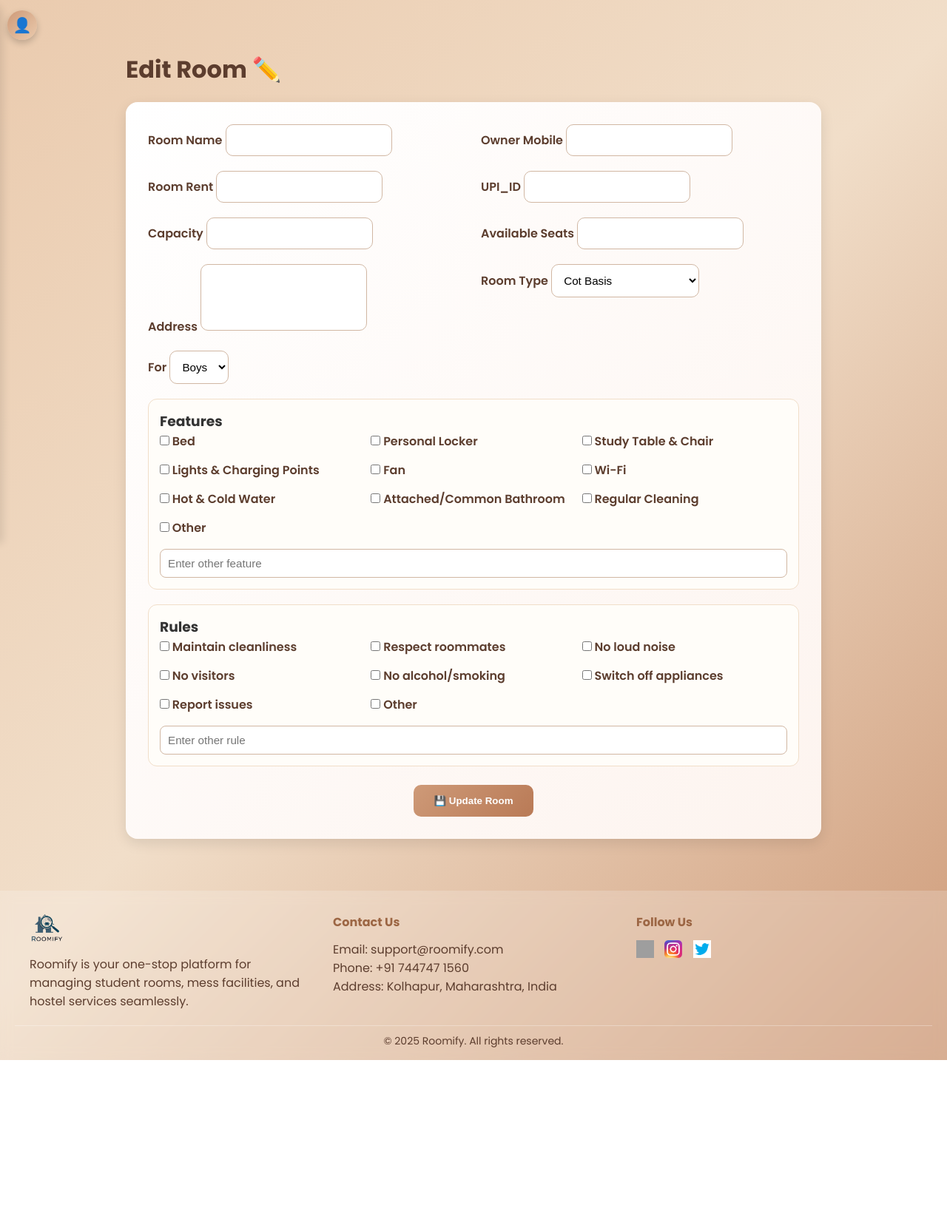
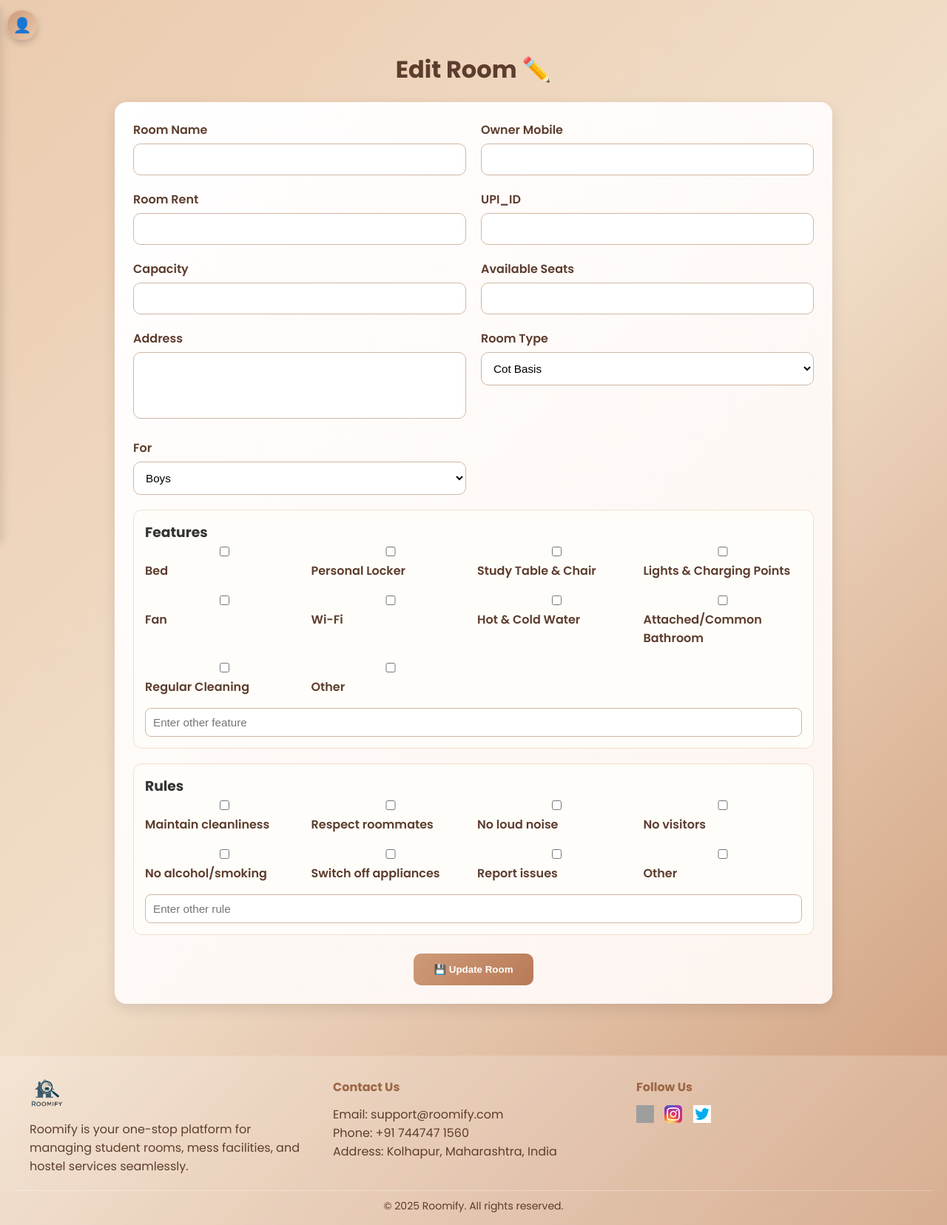
Before and after one commit to pranavp1560/Roomify_2.0, a Flask app: template templates/edit_room.html in a window 1280 px wide. Shown: the part 66-1722 px from the top of the page at 74% size. Before the commit the page ends 1499 px from the top, so only its background shows below. Run offline with Flask 3, Linux system fonts and the light colour scheme; the template is opened without the code that fills it, so the values that code supplies are empty; parts of the project's set-up code (start-up, migrations or seed data) failed here and were passed over; grey boxes are pictures that could not be loaded.

Commit message:
Refactor edit_room.html for improved layout and styles

```diff
--- a/templates/edit_room.html
+++ b/templates/edit_room.html
@@ -6,41 +6,55 @@
   .profile-page {
   max-width: 1000px;
   margin: 0 auto;
-    padding: 30px;
+  padding: 30px 15px;
 }
 
 .profile-header h1 {
   color: #5c3d2e;
   font-size: 2rem;
   margin-bottom: 20px;
+  text-align: center;
 }
 
 .profile-card {
   background: linear-gradient(135deg, #fff, #fdf4ef);
   border-radius: 16px;
-    padding: 30px;
+  padding: 25px;
   box-shadow: 0 6px 18px rgba(0,0,0,0.1);
-    text-align: left;
 }
 
+/* =========================
+   GRID SYSTEM
+========================= */
 .form-grid {
   display: grid;
   grid-template-columns: 1fr 1fr;
   gap: 20px;
 }
 
+/* Make full width for textarea */
+.form-group textarea {
+  width: 100%;
+}
+
+/* =========================
+   INPUT STYLING
+========================= */
 label {
   font-weight: 600;
   color: #5c3d2e;
   margin-bottom: 6px;
+  display: block;
 }
 
 input, select, textarea {
+  width: 100%;
   padding: 12px;
   border: 1px solid #d1b7a3;
   border-radius: 10px;
   background: #fff;
   font-size: 0.95rem;
+  box-sizing: border-box;
 }
 
 input:focus, select:focus, textarea:focus {
@@ -54,6 +68,9 @@
   min-height: 90px;
 }
 
+/* =========================
+   CHECKBOX SECTION
+========================= */
 .checkbox-section {
   margin-top: 20px;
   padding: 15px;
@@ -64,10 +81,13 @@
 
 .checkbox-group {
   display: grid;
-    grid-template-columns: repeat(auto-fill, minmax(220px, 1fr));
-    gap: 8px;
+  grid-template-columns: repeat(auto-fill, minmax(200px, 1fr));
+  gap: 10px;
 }
 
+/* =========================
+   BUTTON
+========================= */
 .btn-submit {
   display: block;
   margin: 25px auto 0;
@@ -78,11 +98,55 @@
   font-weight: 700;
   border: none;
   cursor: pointer;
-    transition: transform 0.3s, background 0.3s;
+  transition: 0.3s;
 }
 
 .btn-submit:hover {
   transform: translateY(-3px) scale(1.03);
+}
+
+/* =========================
+   📱 MOBILE (VERY IMPORTANT)
+========================= */
+@media (max-width: 768px) {
+  .profile-page {
+    padding: 20px 10px;
+  }
+
+  .profile-card {
+    padding: 20px;
+  }
+
+  .form-grid {
+    grid-template-columns: 1fr;   /* 🔥 single column */
+  }
+
+  .profile-header h1 {
+    font-size: 1.5rem;
+  }
+
+  .checkbox-group {
+    grid-template-columns: 1fr;   /* stack checkboxes */
+  }
+
+  .btn-submit {
+    width: 100%;
+  }
+}
+
+/* =========================
+   📱 SMALL MOBILE
+========================= */
+@media (max-width: 480px) {
+  .profile-card {
+    padding: 15px;
+    border-radius: 12px;
+  }
+
+  input, select, textarea {
+    font-size: 0.9rem;
+    padding: 10px;
+  }
 }
 </style>
 {% endblock %}
```
Lines whose indentation alone changed are shown as unchanged.
